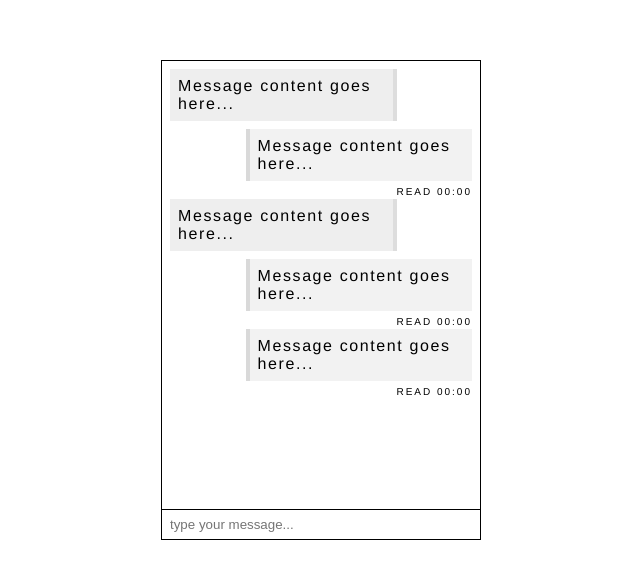
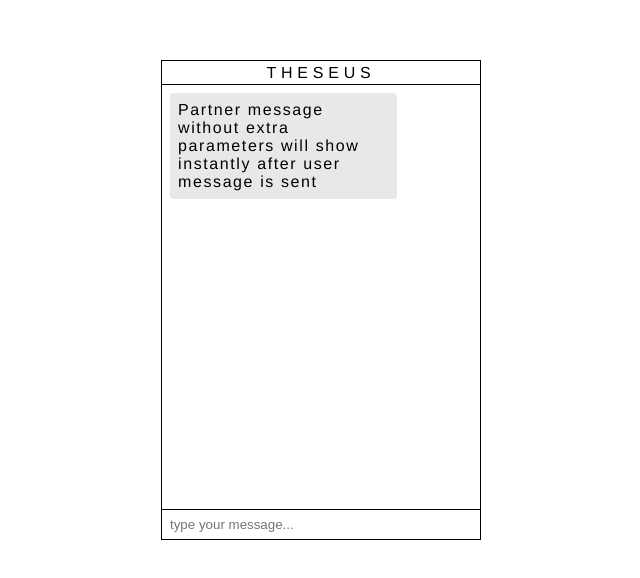
Before and after one commit to galaxybuster/chatsim, a plain HTML site: page index.html in a window 1280 px wide. Shown: the part 140-718 px from the top of the page, without its empty margins (319-959 px from the left). Drawn offline with Linux system fonts and the light colour scheme.

Commit message:
user autotyping works; event timeline now recursive function instead of loop

```diff
--- a/css/styles.css
+++ b/css/styles.css
@@ -12,12 +12,28 @@
 }
 #console {
 	position: relative;
-	height: 449px;
+	height: 425px;
 	border-bottom: 1px solid #000;
 	padding: 8px;
 
 	overflow-y: scroll;
 }
+
+#pname {
+	font-size: 16px;
+	text-align: center;
+	text-transform: uppercase;
+	height: 24px;
+	line-height: 24px;
+
+	font-family: "Helvetica Neue", sans-serif;
+	font-weight: 200;
+	letter-spacing: 0.3em;
+
+	border-bottom: 1px solid #000;
+}
+
+
 #txt {
 	width: 100%;
 	height: 29px;
@@ -37,6 +53,8 @@
 	width:75%;
 	margin-bottom: 8px;
 	padding: 8px;
+
+	border-radius: 4px;
 }
 .msg-read {
 	font-weight: 500;
@@ -51,13 +69,13 @@
 }
 
 .msg-partner {
-	border-right: 4px solid #ddd;
-	background-color: #eee;
+	/*border-right: 4px solid #ddd;*/
+	background-color: #e8e8e8;
 	float: left;
 }
 .msg-user {
-	border-left: 4px solid #d9d9d9;
-	background-color: #f2f2f2;
+	/*border-left: 4px solid #d9d9d9;*/
+	background-color: #f0f0f0;
 	margin-bottom: 18px;
 	float: right;
 }
--- a/index.html
+++ b/index.html
@@ -8,27 +8,11 @@
 	</head>
 	<body>
 		<div id="container">
+			<h3 id="pname"></h3>
 			<div id="console">
-				<div class="msg msg-partner">
-					<p class="msg-txt">Message content goes here...</p>
-				</div>
-				<div class="msg msg-user">
-					<p class="msg-txt">Message content goes here...</p>
-					<span class="msg-read">read 00:00</span>
-				</div>
-				<div class="msg msg-partner">
-					<p class="msg-txt">Message content goes here...</p>
-				</div>
-				<div class="msg msg-user">
-					<p class="msg-txt">Message content goes here...</p>
-					<span class="msg-read">read 00:00</span>
-				</div>
-				<div class="msg msg-user">
-					<p class="msg-txt">Message content goes here...</p>
-					<span class="msg-read">read 00:00</span>
-				</div>
+
 			</div>
-			<input id="txt" type="text" placeholder="type your message..." />
+			<input id="txt" type="text" placeholder="type your message..." disabled />
 		</div>
 	</body>
 </html>
--- a/js/timeline.js
+++ b/js/timeline.js
@@ -5,64 +5,128 @@ $(function() {
 	script[0] = "[n]Theseus";
 	script[1] = "[p]Partner message without extra parameters will show instantly after user message is sent";
 	script[2] = "[u]This is a user message with no read notice";
-	script[3] = "[u 20]User message with a number indicates the amount of time until the message has been marked read";
-	script[4] = "[p 30]Partner message with a number denotes that many seconds of delay";
+	script[3] = "[u 2]User mesbeen marked read";
+	script[4] = "[p 5]Partner message with a number denotes that many seconds of delay";
 	pos = 0;
 	cur = 0;
 
+	delay = 0;
+	line = "";
+
 	partnerName = "";
 
-	regex = /\[([A-Za-z0-9])[ ]?([0-9]+)?\]([A-Za-z0-9 ]*)/g;
-	// Main event loop
-	/*for (i = 0; i < script.length; i++) {
-		//matches = script[i].match(regex);
+	// Main event function
+	function sim(i) {
+		// terminate if end of script
+		if (i >= script.length) return 0;
+
 		matches = /\[([A-Za-z0-9])[ ]?([0-9]+)?\]([A-Za-z0-9 ]*)/g.exec(script[i]);
 		//console.log(matches);
 		switch (matches[1]) {
 			case "n":
 				partnerName = matches[3];
+				$('#pname').text(partnerName);
 				console.log("Partner name updated to " + matches[3]);
+
+				sim(i+1);
 			break;
 
 			case "p":
-				push(matches[3]);
+				// check for delay
+				if (matches[2]) {
+					p = function() {
+						push(matches[3], false);
+						sim(i+1);
+					}
+					setTimeout(p, matches[2] * 1000);
+
+				} else {
+					push(matches[3], false);
+					sim(i+1);
+				}
+
 			break;
 
 			case "u":
-				console.log("thisll be the hard one");
+				/* Here we will exit this function
+				enable the textbox
+				watch for enter keypress on the input
+				and jump back into the function at that position
+				disabling the textbox.
+				*/
+
+				// enable the textbox
+				$('#txt').prop('disabled', false);
+				// set the full line of text to be typed
+				line = matches[3];
+				// read delay
+				delay = matches[2];
+				// track current script position
+				cur = i;
+
+				// do not call sim again as we will wait until the user presses enter.
 			break;
 
 			default:
-				console.log("Unknown match: " + matches[1]);
+				console.log("Unknown case: " + matches[1]);
 			break;
 		}
-	}*/
+	}
+	sim(0); // start the script at position 0
 
+	// USER TYPING
+	$('#txt').on('keypress', function(e) {
+		// prevent characters from showing
+		e.preventDefault();
 
+		// if enter was pressed...
+		if (e.keyCode == 13) {
+			// check that the user has finished typing the complete message
+			v = $('#txt').val();
+			if (v === line) {
+				// put a message in the log
+				n = push(v, true);
+				// erase input
+				$('#txt').val("");
 
+				pos = 0;
+				// disable the textbox
+				$('#txt').prop('disabled', true);
 
-	$('#txt').on('keypress', function(e) {
-		//e.preventDefault();
-		if (e.keyCode == 13) { // enter
-			v = $('#txt').val();
-			//if (v === script[cur]) {
-				push(v);
-				$('#txt').val("");
-			//	cur++;
-			//	pos = 0;
-			//}
-		}// else {
-			//console.log('heh');
-			//$('#txt').val("");
-			//pos++;
-			//$('#txt').val(script[cur].substring(0, pos));
-		//}
+				console.log(delay);
+
+				// set delay for read receipt
+				if (delay) {
+					d = function() {
+						t = new Date();
+						timestamp = t.getHours() + ":" + t.getMinutes();
+						n.children('.msg-read').text("read "+timestamp);
+						console.log("read");
+					}
+					setTimeout(d, delay*1000);
+				}
+
+				// jack in to sim function at advanced position
+				sim(cur + 1);
+			}
+		} else {
+			console.log('heh');
+			$('#txt').val("");
+			pos++;
+			$('#txt').val(line.substring(0, pos));
+		}
 	});
 });
 
-function push(msg) {
+function push(msg, isUser) {
 	cnsl = $('#console');
-	newmsg = $('<div class="msg msg-user"><p>' + msg + '</p><span class="msg-read">delivered</span></div>');
+	if (isUser) {
+		newmsg = $('<div class="msg msg-user"><p>' + msg + '</p><span class="msg-read">delivered</span></div>');
+	} else {
+		newmsg = $('<div class="msg msg-partner"><p>' + msg + '</p></div>');
+	}
 	cnsl.append(newmsg);
 	cnsl.animate({scrollTop: newmsg.position().top}, 750);
+
+	return newmsg;
 }
```
